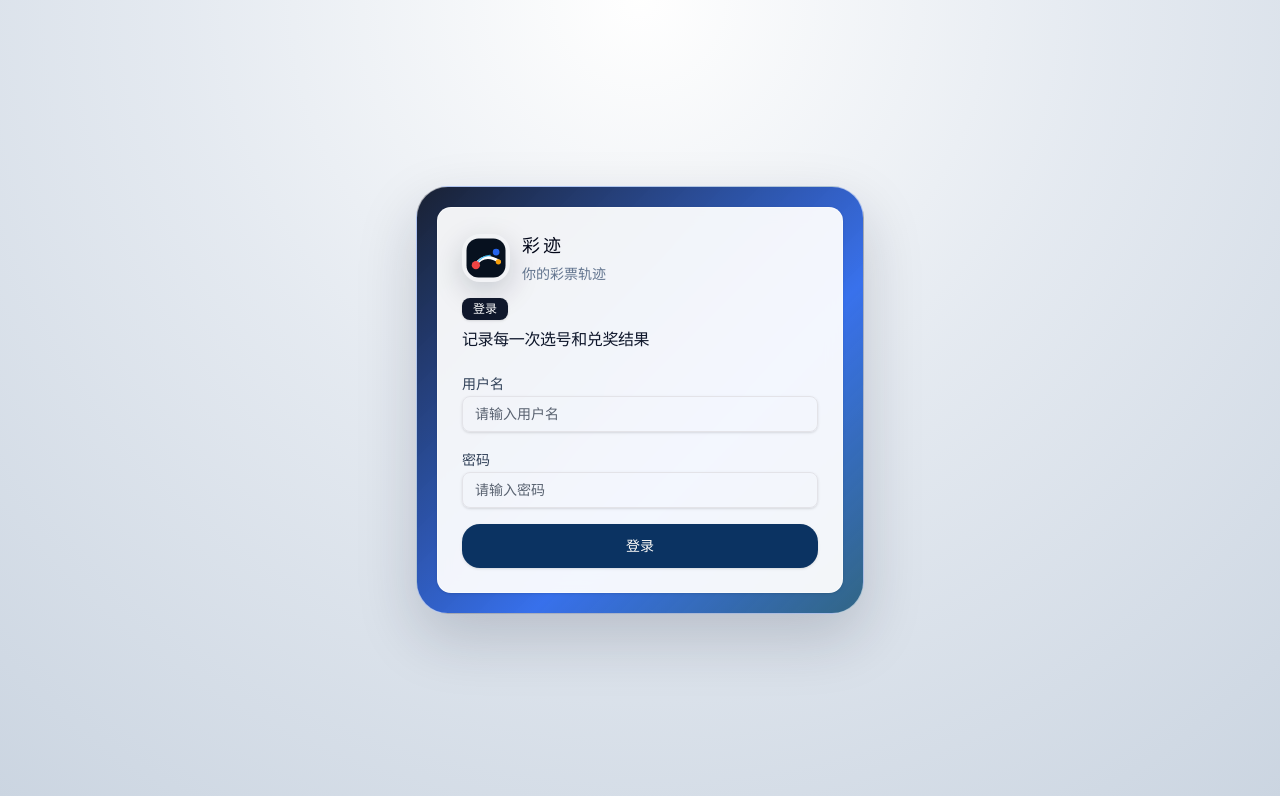
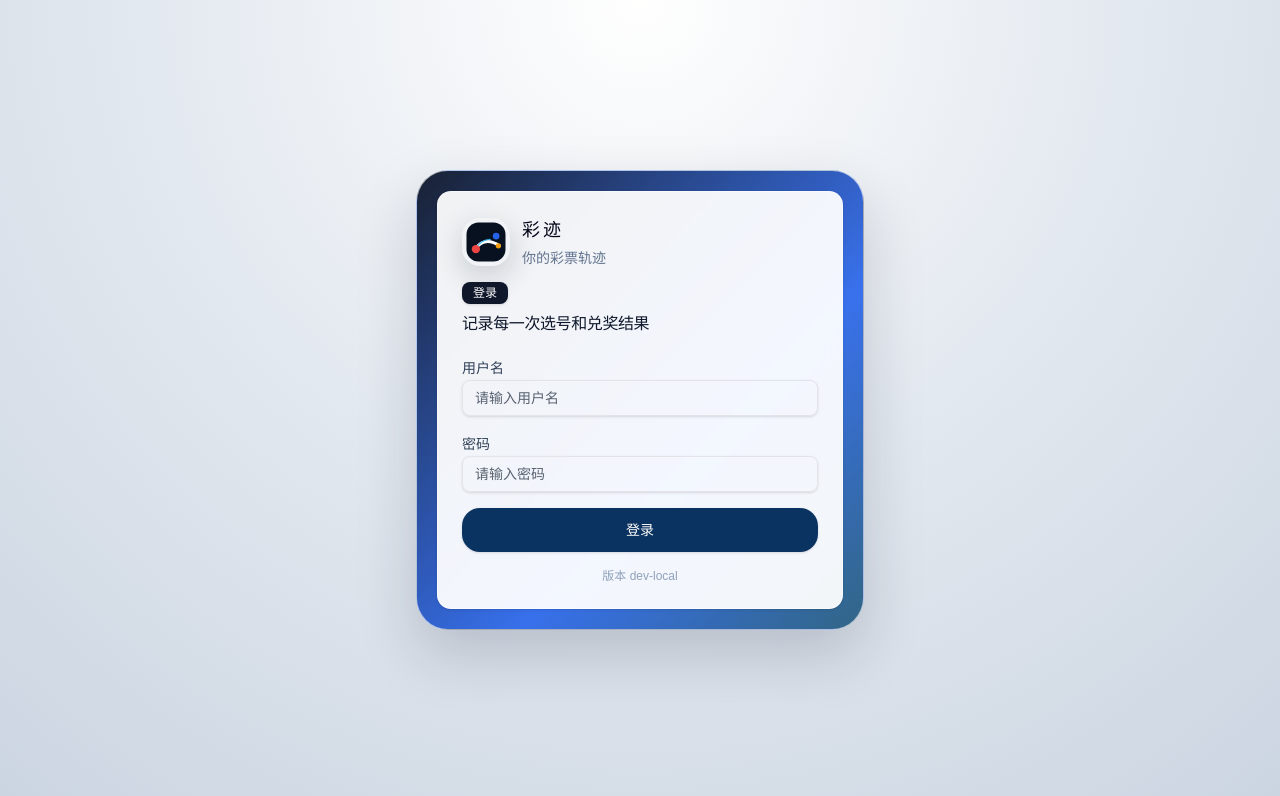
Before and after one commit to ydfk/lottery, a React (Vite) app in the folder frontend/: page / in a window 1280 px wide. Shown: the top 796 px of the page. Built offline with nearby package versions, Linux system fonts and the light colour scheme.

Commit message:
Inject build version into frontend and display it

```diff
--- a/frontend/src/components/lottery/auth-panel.tsx
+++ b/frontend/src/components/lottery/auth-panel.tsx
@@ -4,6 +4,7 @@ import { Button } from "@/components/ui/button";
 import { Card, CardContent, CardHeader, CardTitle } from "@/components/ui/card";
 import { Input } from "@/components/ui/input";
 import { BrandLogo } from "@/components/lottery/brand-logo";
+import { APP_VERSION_LABEL } from "@/lib/app-meta";
 
 interface AuthPanelProps {
   username: string;
@@ -56,6 +57,7 @@ export function AuthPanel(props: AuthPanelProps) {
                 {pending ? "登录中..." : "登录"}
               </Button>
             </form>
+            <p className="mt-4 text-center text-xs text-slate-400">{APP_VERSION_LABEL}</p>
           </CardContent>
         </Card>
       </div>
--- a/frontend/src/components/lottery/dashboard-panel.tsx
+++ b/frontend/src/components/lottery/dashboard-panel.tsx
@@ -2,6 +2,7 @@ import { LogOut, User2 } from "lucide-react";
 import { Badge } from "@/components/ui/badge";
 import { Button } from "@/components/ui/button";
 import { Card, CardContent } from "@/components/ui/card";
+import { APP_VERSION_LABEL } from "@/lib/app-meta";
 import type { AuthUser } from "@/types/auth";
 import type { DashboardData } from "@/types/lottery";
 
@@ -31,7 +32,7 @@ export function DashboardPanel({ currentUser, dashboard, onLogout }: DashboardPa
               </div>
               <div className="min-w-0">
                 <p className="truncate text-lg font-semibold">{currentUser.username}</p>
-                <p className="mt-1 text-sm text-white/70">已登录</p>
+                <p className="mt-1 text-sm text-white/70">已登录 · {APP_VERSION_LABEL}</p>
               </div>
             </div>
           </div>
--- /dev/null
+++ b/frontend/src/lib/app-meta.ts
@@ -0,0 +1,4 @@
+const rawVersion = import.meta.env.VITE_APP_VERSION?.trim();
+
+export const APP_VERSION = rawVersion || "dev-local";
+export const APP_VERSION_LABEL = `版本 ${APP_VERSION}`;
```
Also changed, not shown: 1 other file (tests, documents, lock files or other folders).
